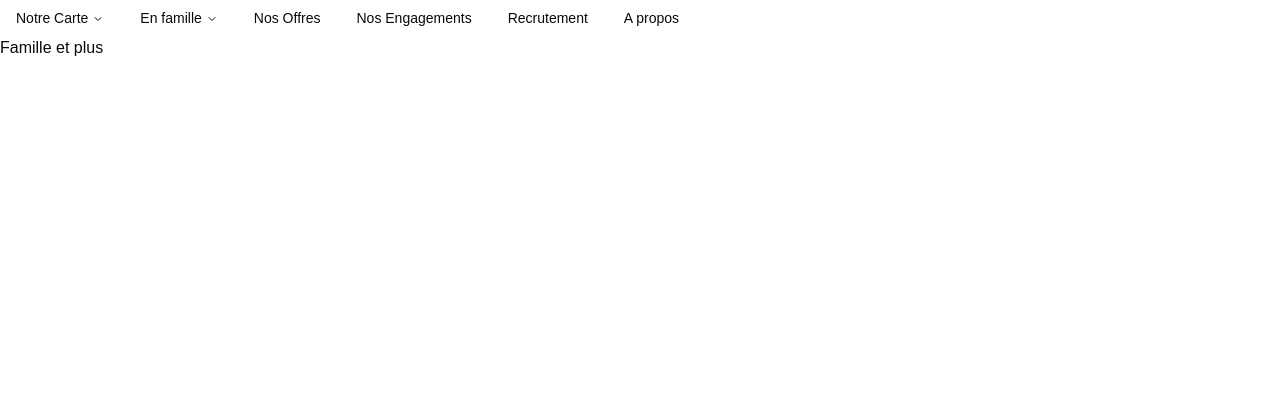
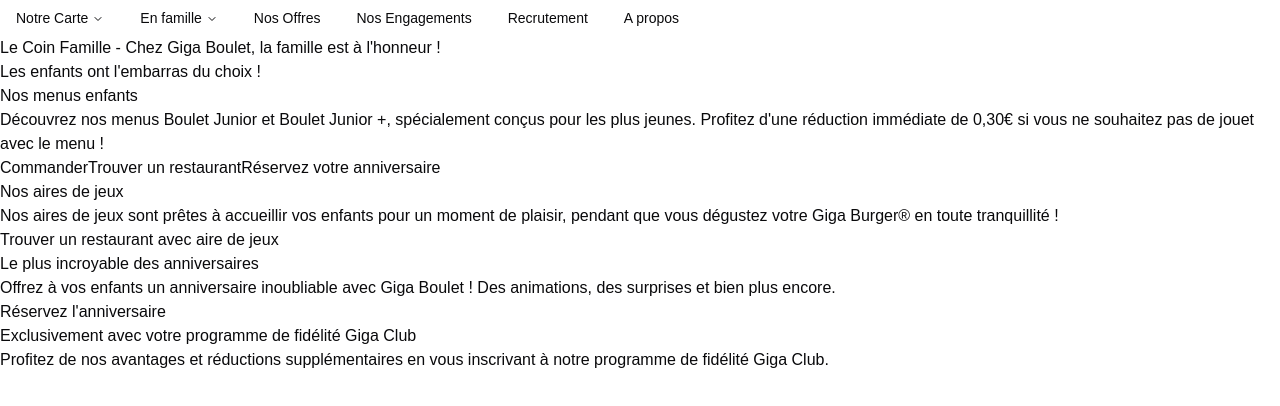
Before and after one commit to BaiAissame/giga-boulet, a Next.js app: page /Famille in a window 1280 px wide. Shown: the top 406 px of the page. Built offline with nearby package versions, Linux system fonts and the light colour scheme.

Commit message:
famille edit

```diff
--- a/src/app/Famille/page.js
+++ b/src/app/Famille/page.js
@@ -1,7 +1,51 @@
-import React from 'react'
+import Head from 'next/head';
+import Image from 'next/image';
 
-export default function page() {
+export default function CoinFamille() {
   return (
-    <div>Famille et plus</div>
-  )
+    <div>
+      <Head>
+        <title>Le Coin Famille - Giga Boulet</title>
+        <meta name="description" content="Chez Giga Boulet, la famille est à l'honneur ! Découvrez nos menus enfants et notre offre spéciale avec des réductions." />
+        <meta name="keywords" content="Giga Boulet, menus enfants, offres famille, anniversaire Giga Boulet, aire de jeux Giga Boulet, Boulet Junior, Giga Burger" />
+        <meta property="og:title" content="Le Coin Famille - Giga Boulet" />
+        <meta property="og:description" content="Offrez à vos enfants un moment unique avec les menus enfants de Giga Boulet. Profitez des aires de jeux et des réductions !" />
+        <meta name="robots" content="index, follow" />
+      </Head>
+
+      <main>
+        <section className="coin-famille">
+          <h1>Le Coin Famille - Chez Giga Boulet, la famille est à l'honneur !</h1>
+
+          <p>Les enfants ont l'embarras du choix !</p>
+
+          <h2>Nos menus enfants</h2>
+          <p>Découvrez nos menus Boulet Junior et Boulet Junior +, spécialement conçus pour les plus jeunes. Profitez d'une réduction immédiate de 0,30€ si vous ne souhaitez pas de jouet avec le menu !</p>
+
+          <div className="cta-buttons">
+            <a href="/commander" className="button">Commander</a>
+            <a href="/trouver-restaurant" className="button">Trouver un restaurant</a>
+            <a href="/anniversaire" className="button">Réservez votre anniversaire</a>
+          </div>
+
+          <section className="aires-de-jeux">
+            <h2>Nos aires de jeux</h2>
+            <p>Nos aires de jeux sont prêtes à accueillir vos enfants pour un moment de plaisir, pendant que vous dégustez votre Giga Burger® en toute tranquillité !</p>
+            <a href="/trouver-restaurant" className="button">Trouver un restaurant avec aire de jeux</a>
+          </section>
+
+          <section className="anniversaire">
+            <h2>Le plus incroyable des anniversaires</h2>
+            <p>Offrez à vos enfants un anniversaire inoubliable avec Giga Boulet ! Des animations, des surprises et bien plus encore.</p>
+            <a href="/anniversaire" className="button">Réservez l'anniversaire</a>
+          </section>
+
+          <section className="fidelite">
+            <h2>Exclusivement avec votre programme de fidélité Giga Club</h2>
+            <p>Profitez de nos avantages et réductions supplémentaires en vous inscrivant à notre programme de fidélité Giga Club.</p>
+          </section>
+        </section>
+      </main>
+    </div>
+  );
 }
```
